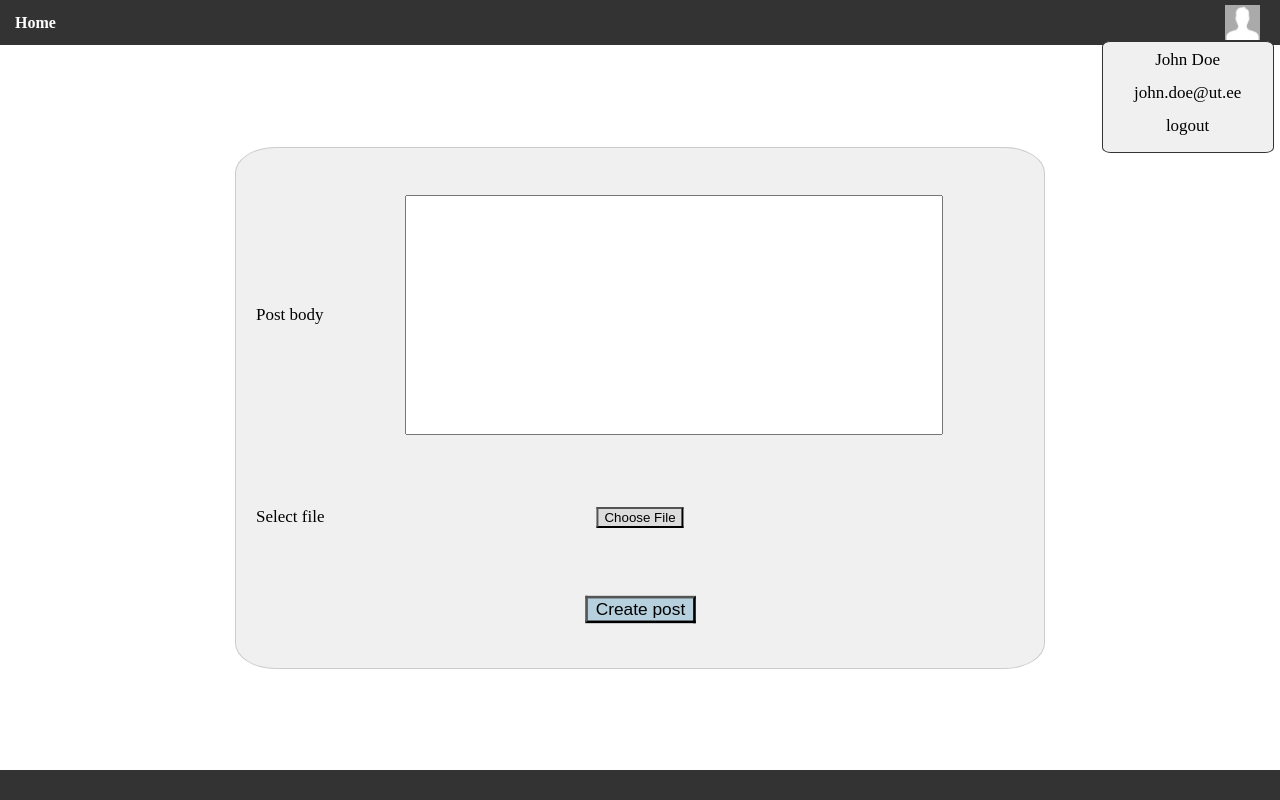
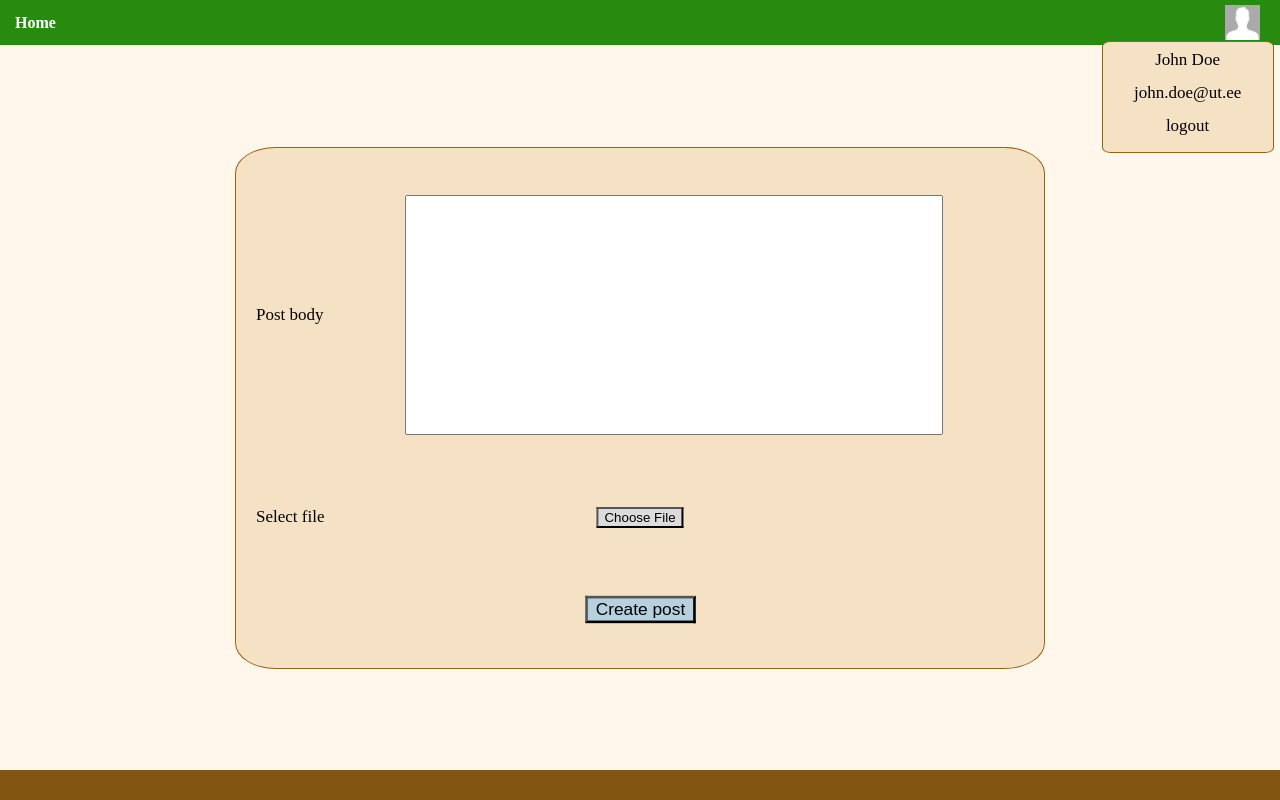
Before and after one commit to M1ngiii/WAD-homework, a plain HTML site: page root/addPost.html in a window 1280 px wide. Both pictures are taken after a click on the element 1242 px from the left and 22 px from the top of the page. Drawn offline with Linux system fonts and the light colour scheme.

Commit message:
Color style

```diff
--- a/root/src/css/addPostStyle.css
+++ b/root/src/css/addPostStyle.css
@@ -22,8 +22,8 @@ section{
 .addPostBox{
     justify-content: space-around;
     padding: 20px;
-    background-color: #f0f0f0;
-    border: 1px solid #ccc;
+    background-color: #f5e1c4;
+    border: 1px solid #99620f;
     display: flex;
     flex-direction: column;
     border-radius: 5%;
--- a/root/src/css/style.css
+++ b/root/src/css/style.css
@@ -1,5 +1,5 @@
 header {
-    background-color: #333;
+    background-color: #288b10;
     color: #fff;
     padding: 10px 0;
     justify-content: space-between;
@@ -10,6 +10,10 @@ header {
     margin-bottom: 5px;
 }
 
+body {
+    background-color: #fff7eb;
+}
+
 .dropdownContent{
     display: none;
     align-items: center;
@@ -17,7 +21,7 @@ header {
     position: absolute;
     flex-direction: column;
 
-    background-color: #f0f0f0;
+    background-color: #f5e1c4;
     top: 90%;
     right: 0.5%;
 
@@ -29,7 +33,7 @@ header {
     max-height: 100px;
 
     border-radius: 5%;
-    border: 1px solid #333;
+    border: 1px solid #99620f;
     color: black;
     padding: 5px;
 }
@@ -78,7 +82,7 @@ nav a:hover {
 
 footer {
     display: flex;
-    background-color: #333;
+    background-color: #825511;
     color: #fff;
     padding: 15px 0;
     text-align: center;
```
